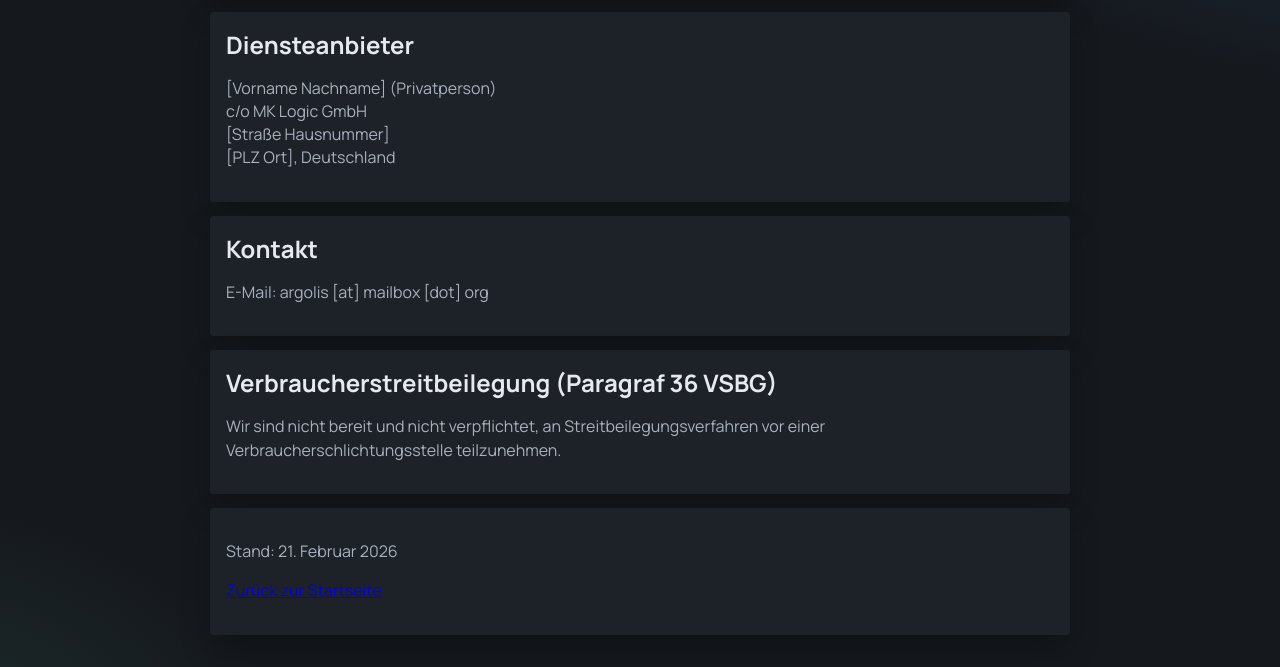
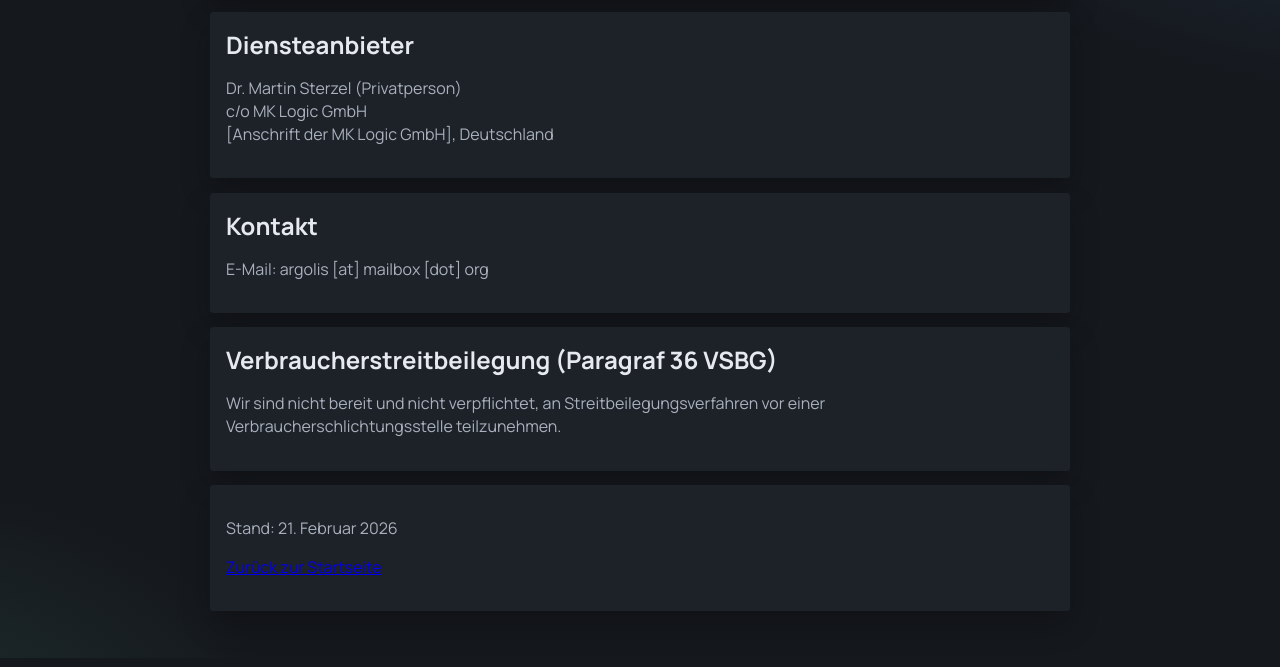
Before and after one commit to martster/spatial_lc, a plain HTML site: page impressum.html in a window 1280 px wide. Shown: the part 142-809 px from the top of the page. Drawn offline with Linux system fonts and the light colour scheme.

Commit message:
Set legal owner name and c/o MK Logic address placeholder

```diff
--- a/impressum.html
+++ b/impressum.html
@@ -18,10 +18,9 @@
       <section class="legal-card">
         <h2>Diensteanbieter</h2>
         <p>
-          [Vorname Nachname] (Privatperson)<br />
+          Dr. Martin Sterzel (Privatperson)<br />
           c/o MK Logic GmbH<br />
-          [Straße Hausnummer]<br />
-          [PLZ Ort], Deutschland
+          [Anschrift der MK Logic GmbH], Deutschland
         </p>
       </section>
 
```
Also changed, not shown: datenschutz.html (+2 -2 lines).
